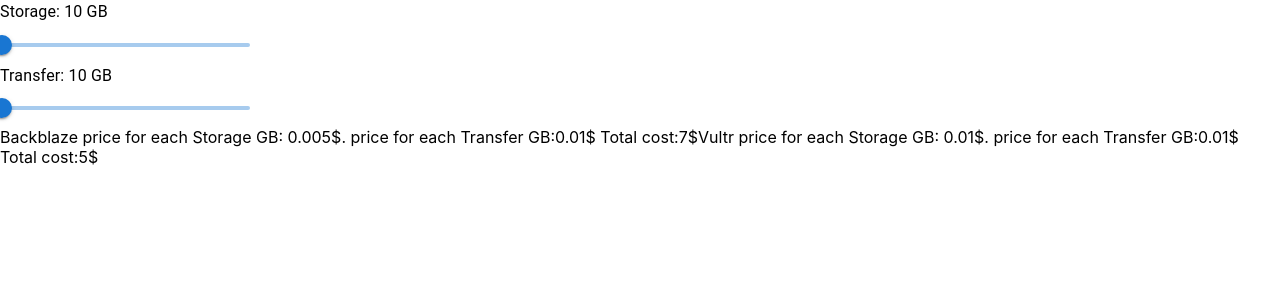
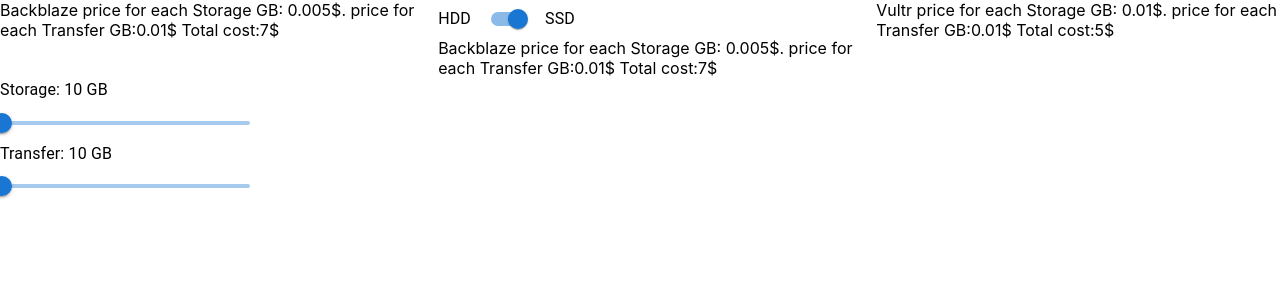
Before and after one commit to FoxCrush/react_ts_cloud_storage_calc, a React (Create React App) app: page / in a window 1280 px wide. Shown: the top 300 px of the page. Built offline with nearby package versions, Linux system fonts and the light colour scheme.

Commit message:
switch added

```diff
--- /dev/null
+++ b/src/components/brands/backblaze/backblaze.module.css
@@ -0,0 +1,3 @@
+.container {
+  display: flex;
+}
--- a/src/components/brands/backblaze/backblaze.tsx
+++ b/src/components/brands/backblaze/backblaze.tsx
@@ -1,8 +1,10 @@
 import React from "react";
+import styles from "./backblaze.module.css";
 
 export default function BackBlazeOffer({
   pickedValues = { storage: 0, transfer: 0 },
 }) {
+  const brandName = "Backblaze";
   const minPayment = 7;
   const costPerStorage = 0.005;
   const costPerTransfer = 0.01;
@@ -16,11 +18,11 @@
     return endPrice;
   };
   return (
-    <>
+    <div className={styles.container}>
       Backblaze price for each Storage GB: {costPerStorage}$. price for each
       Transfer GB:
       {costPerTransfer}$ Total cost:
       {calculateCost()}$
-    </>
+    </div>
   );
 }
--- a/src/components/brands/bunny/bunny.tsx
+++ b/src/components/brands/bunny/bunny.tsx
@@ -1,3 +1,4 @@
+import { Stack, Typography, Switch } from "@mui/material";
 import React from "react";
 
 export default function BunnyOffer({
@@ -16,12 +17,17 @@
     return endPrice;
   };
   return (
-    <>
+    <div>
+      <Stack direction="row" spacing={1} alignItems="center">
+        <Typography>HDD</Typography>
+        <Switch defaultChecked inputProps={{ "aria-label": "drive type" }} />
+        <Typography>SSD</Typography>
+      </Stack>
       Backblaze price for each Storage GB: {costPerStorage}$. price for each
       Transfer GB:
       {costPerTransfer}$ Total cost:
       {calculateCost()}$
-    </>
+    </div>
   );
 }
 
--- a/src/components/brands/bunny/index.js
+++ b/src/components/brands/bunny/index.js
@@ -1 +1 @@
-export { default } from "./bunny";
+export { default } from "./bunny.tsx";
--- /dev/null
+++ b/src/components/calculator/calc-comopnent.module.css
@@ -0,0 +1,3 @@
+.brandContainer {
+  display: flex;
+}
--- a/src/components/calculator/calculator-component.tsx
+++ b/src/components/calculator/calculator-component.tsx
@@ -3,6 +3,8 @@
 import VultrOffer from "../brands/vultr";
 import MemorySliders from "../sliders";
 import { debounce } from "@mui/material";
+import styles from "./calc-comopnent.module.css";
+import BunnyOffer from "../brands/bunny";
 
 interface slidersValues {
   storage: number;
@@ -20,9 +22,14 @@
 
   return (
     <>
-      <MemorySliders getValues={getSlidersValues} />
-      <BackBlazeOffer pickedValues={slidersValues} />
-      <VultrOffer pickedValues={slidersValues} />
+      <div className={styles.brandContainer}>
+        <BackBlazeOffer pickedValues={slidersValues} />
+        <BunnyOffer pickedValues={slidersValues} />
+        <VultrOffer pickedValues={slidersValues} />
+      </div>
+      <div>
+        <MemorySliders getValues={getSlidersValues} />
+      </div>
     </>
   );
 }
--- /dev/null
+++ b/src/typings.d.ts
@@ -0,0 +1 @@
+declare module "*.module.css";
```
